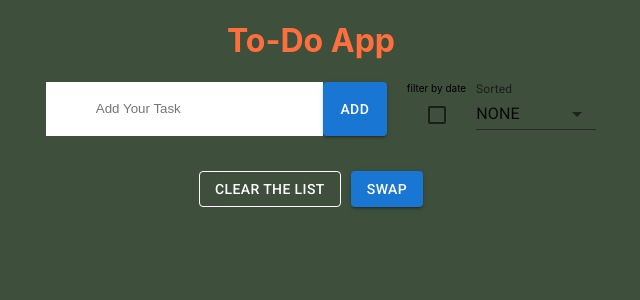
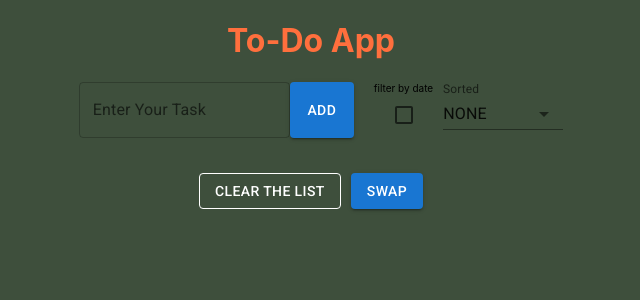
Before and after one commit to techinWong/todo_app, a React (Create React App) app: page / in a window 1280 px wide. Shown: the top 300 px of the page, without its empty margins (329-969 px from the left). Built offline with nearby package versions, Linux system fonts and the light colour scheme.

Commit message:
Change input to TextField
Change input to TextField

```diff
--- a/src/ControlElement.js
+++ b/src/ControlElement.js
@@ -182,13 +182,13 @@ class ControlElement extends React.Component{
         return (
             <Box className="list">
                 <form onSubmit={this.handleSubmit} className="todoForm">
-                    <input
-                        style={{padding:"0px 50px 0px 50px"}}
+                    <TextField
                         className="newTask"
                         type="text"
-                        placeholder="Add Your Task"
                         onChange={this.handleChange}
                         value={this.state.newItem.title}
+                        label="Enter Your Task"
+                        id="margin-none"
                     />
                     <LocalizationProvider dateAdapter={AdapterDateFns}>
                         <DatePicker
```
